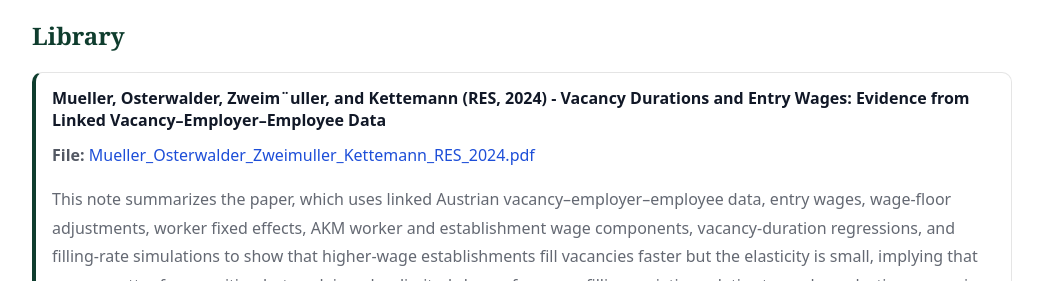
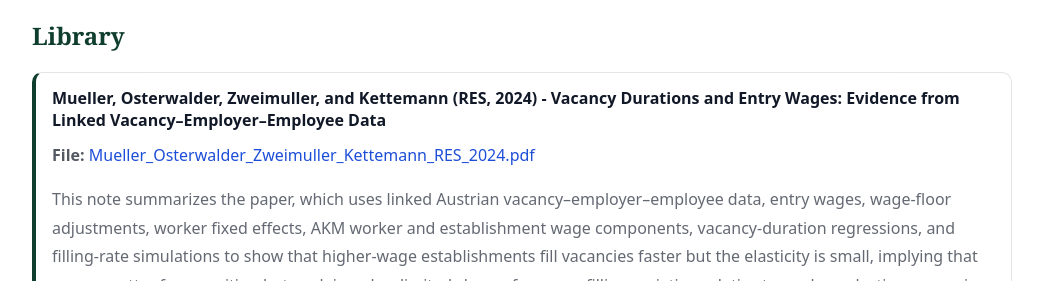
Before and after one commit to yaxinzn/study-archive, a Jekyll site: the page built from reading/index.md, in a window 1280 px wide and 900 px high. Shown: the part 328-609 px from the top of the window, without its empty margins (118-1161 px from the left). Built offline with Jekyll 4.4.1, drawn with Linux system fonts in a browser that asks for light colours.

Commit message:
Reading: add/update Mueller_Osterwalder_Zweimuller_Kettemann_RES_2024.pdf

```diff
--- a/_data/reading.yml
+++ b/_data/reading.yml
@@ -1,4 +1,4 @@
-- title: "Mueller, Osterwalder, Zweim¨uller, and Kettemann (RES, 2024) - Vacancy Durations and Entry Wages: Evidence from Linked Vacancy–Employer–Employee Data"
+- title: "Mueller, Osterwalder, Zweimuller, and Kettemann (RES, 2024) - Vacancy Durations and Entry Wages: Evidence from Linked Vacancy–Employer–Employee Data"
   file: "Mueller_Osterwalder_Zweimuller_Kettemann_RES_2024.pdf"
   desc: "This note summarizes the paper, which uses linked Austrian vacancy–employer–employee data, entry wages, wage-floor adjustments, worker fixed effects, AKM worker and establishment wage components, vacancy-duration regressions, and filling-rate simulations to show that higher-wage establishments fill vacancies faster but the elasticity is small, implying that wages matter for recruiting but explain only a limited share of vacancy-filling variation relative to worker selection, screening, recruiting intensity, amenities, and other non-wage hiring margins."
 
```
